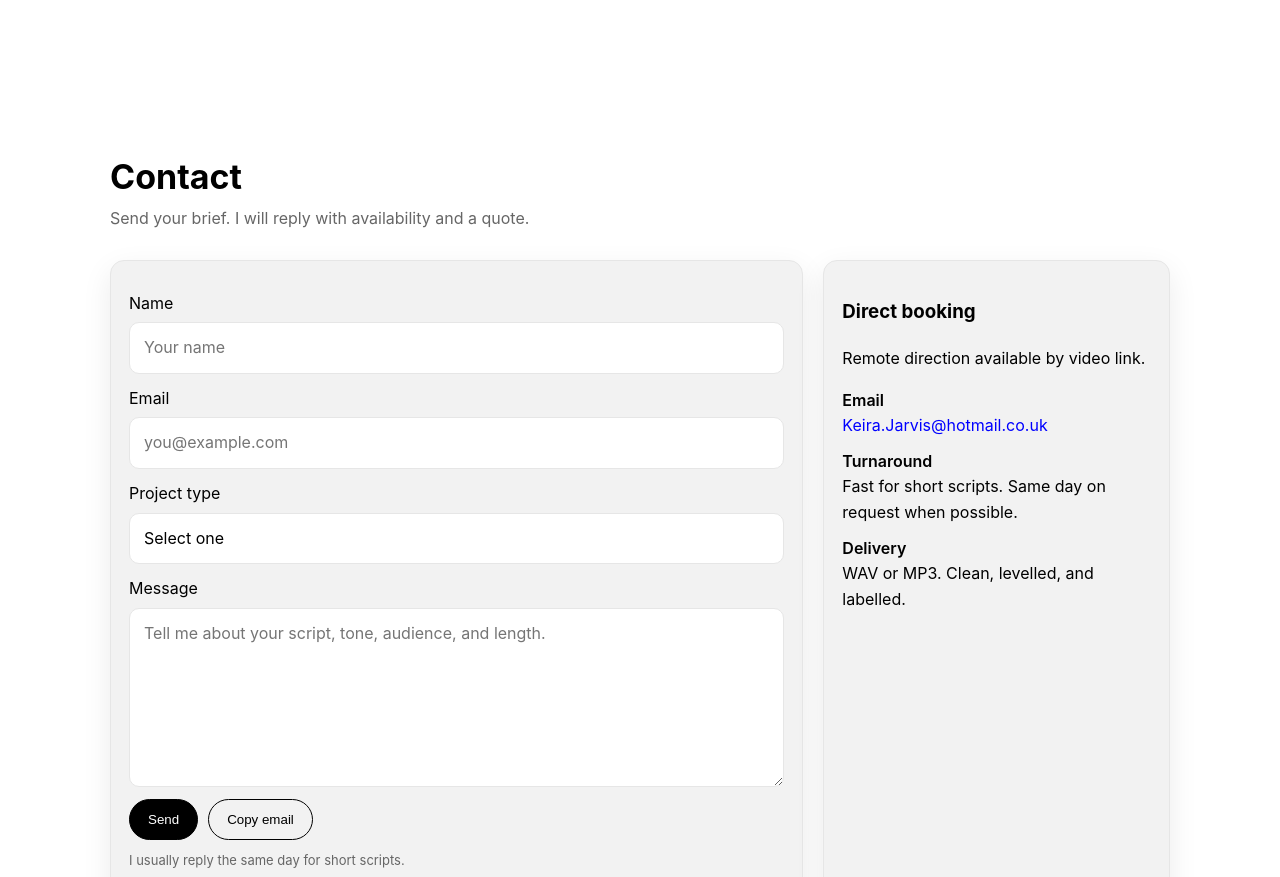
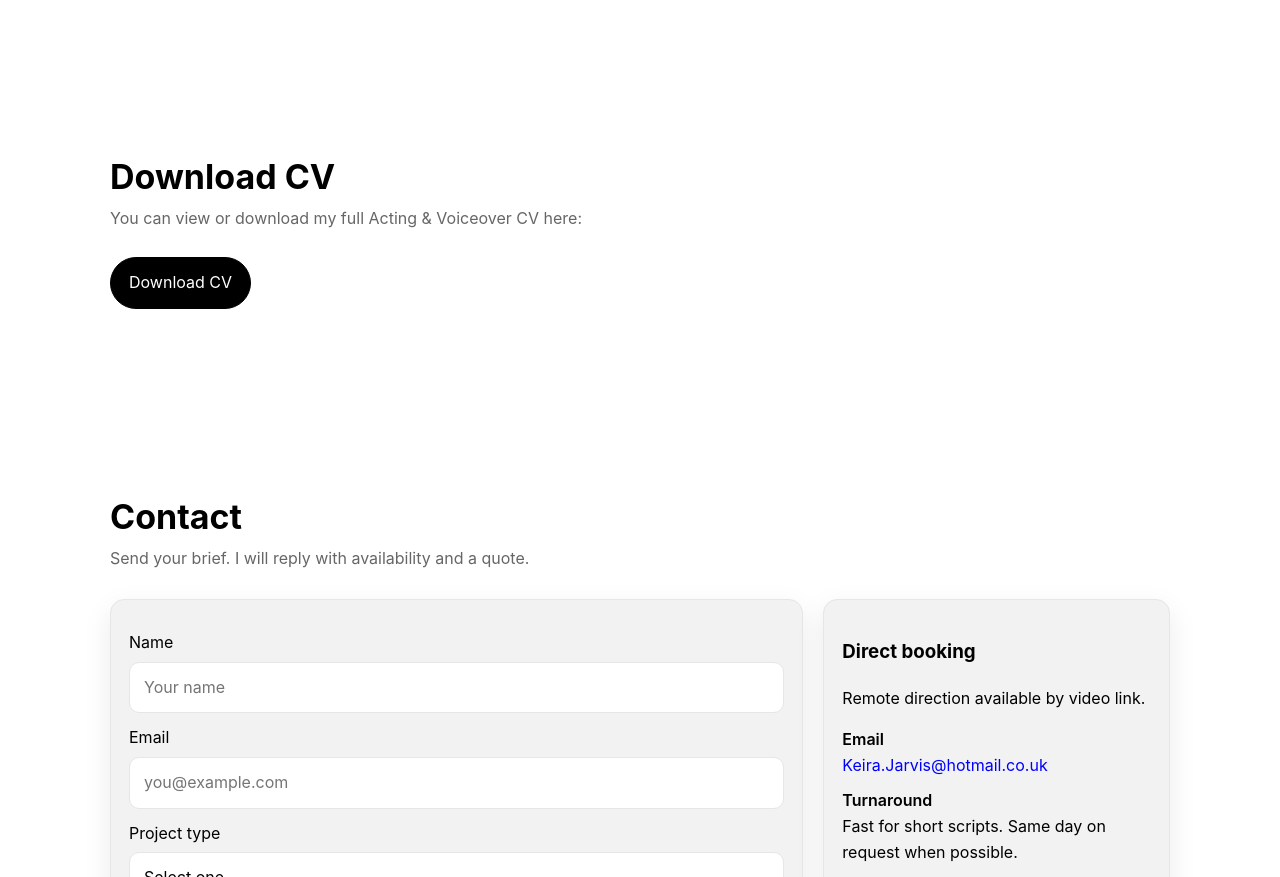
Before and after one commit to KeiraJCoder/Voice-Over-Artist, a plain HTML site: page index.html in a window 1280 px wide. Shown: the part 2149-3026 px from the top of the page. Drawn offline with Linux system fonts and the light colour scheme.

Commit message:
Added CV download

```diff
--- a/index.html
+++ b/index.html
@@ -245,6 +245,15 @@
         </div>
         </section>
 
+        <!-- CV Download -->
+        <section id="cv-download" class="section container">
+            <div class="section-head">
+            <h2>Download CV</h2>
+            <p>You can view or download my full Acting & Voiceover CV here:</p>
+            <br>
+            <a href="./documents/Keira_Jarvis_CV.pdf" class="btn" download>Download CV</a>
+            </div>
+        </section>
 
         <!-- Contact -->
         <section id="contact" class="section container">
```
Also changed, not shown: 1 other file.
